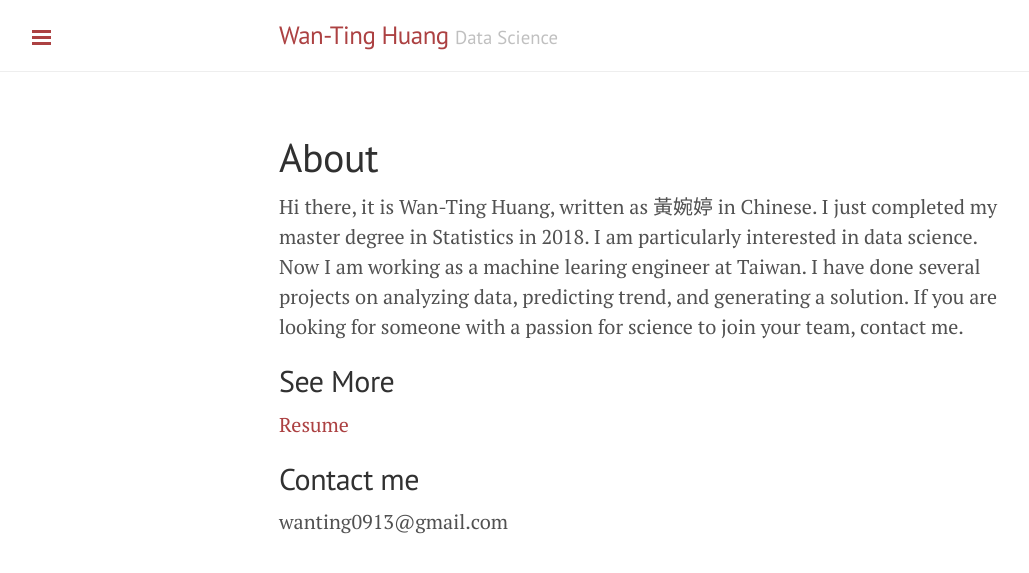
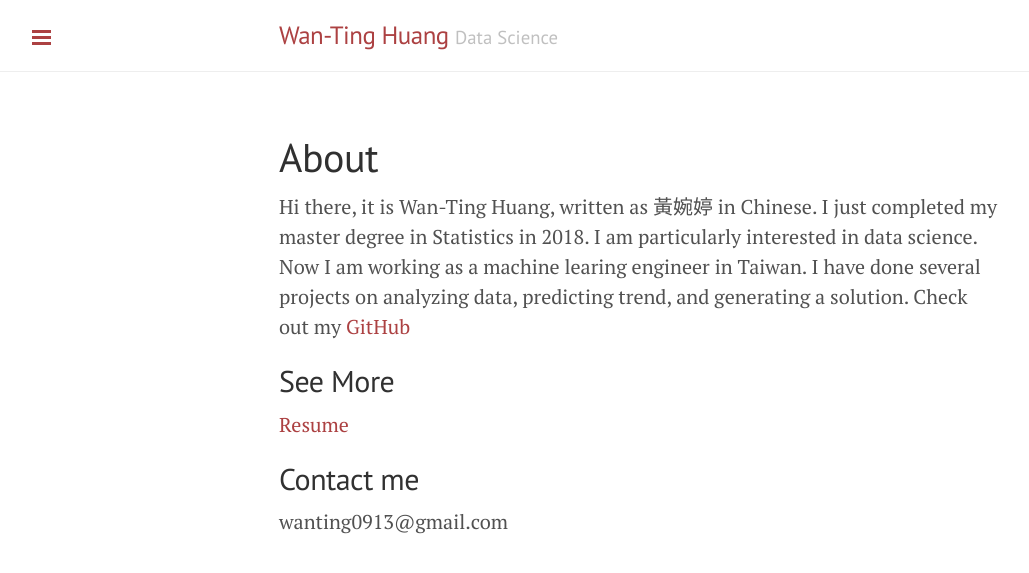
Before and after one commit to wantinghuang/wantinghuang.github.io, a Jekyll site: the page built from about.md, in a window 1280 px wide. Shown: the top 573 px of the page, without its empty margins (1-1030 px from the left). Built offline with Jekyll 4.4.1, drawn with Linux system fonts in a browser that asks for light colours.

Commit message:
Update about.md

```diff
--- a/about.md
+++ b/about.md
@@ -4,7 +4,7 @@ title: About
 ---
 
 Hi there, it is Wan-Ting Huang, written as 黃婉婷 in Chinese.
-I just completed my master degree in Statistics in 2018. I am particularly interested in data science. Now I am working as a machine learing engineer at Taiwan. I have done several projects on analyzing data, predicting trend, and generating a solution. If you are looking for someone with a passion for science to join your team, contact me.
+I just completed my master degree in Statistics in 2018. I am particularly interested in data science. Now I am working as a machine learing engineer in Taiwan. I have done several projects on analyzing data, predicting trend, and generating a solution. Check out my [GitHub](https://github.com/wantinghuang)
 
 ## See More
 
```
